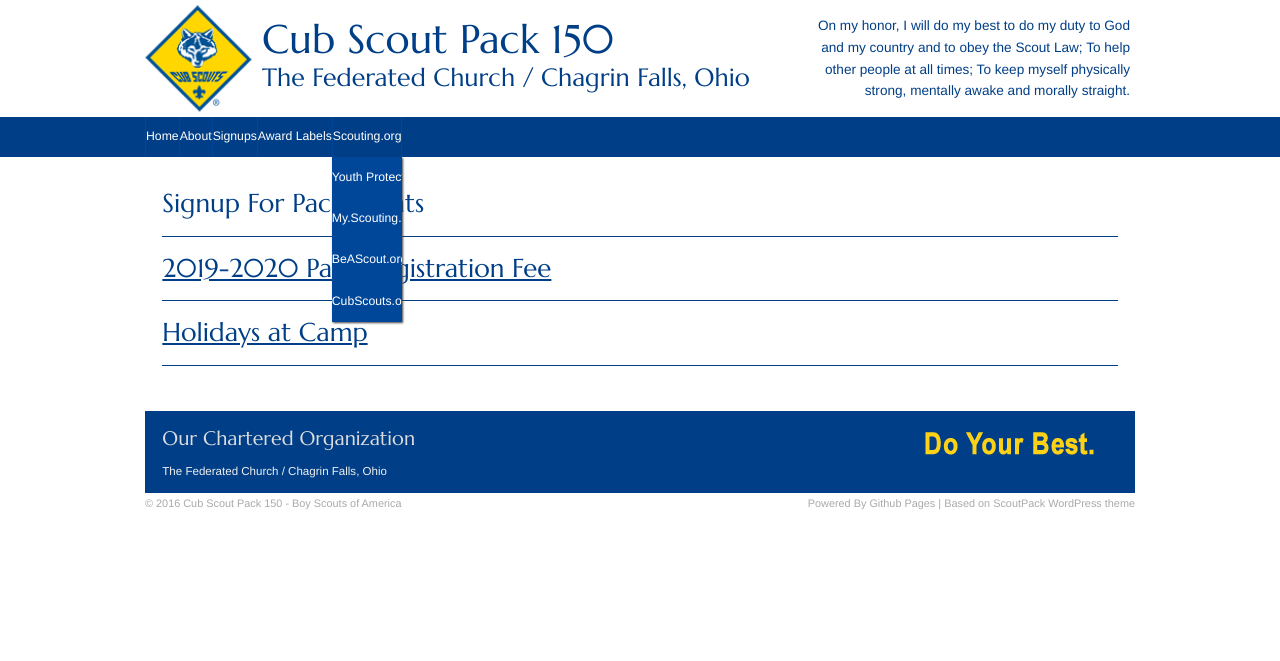
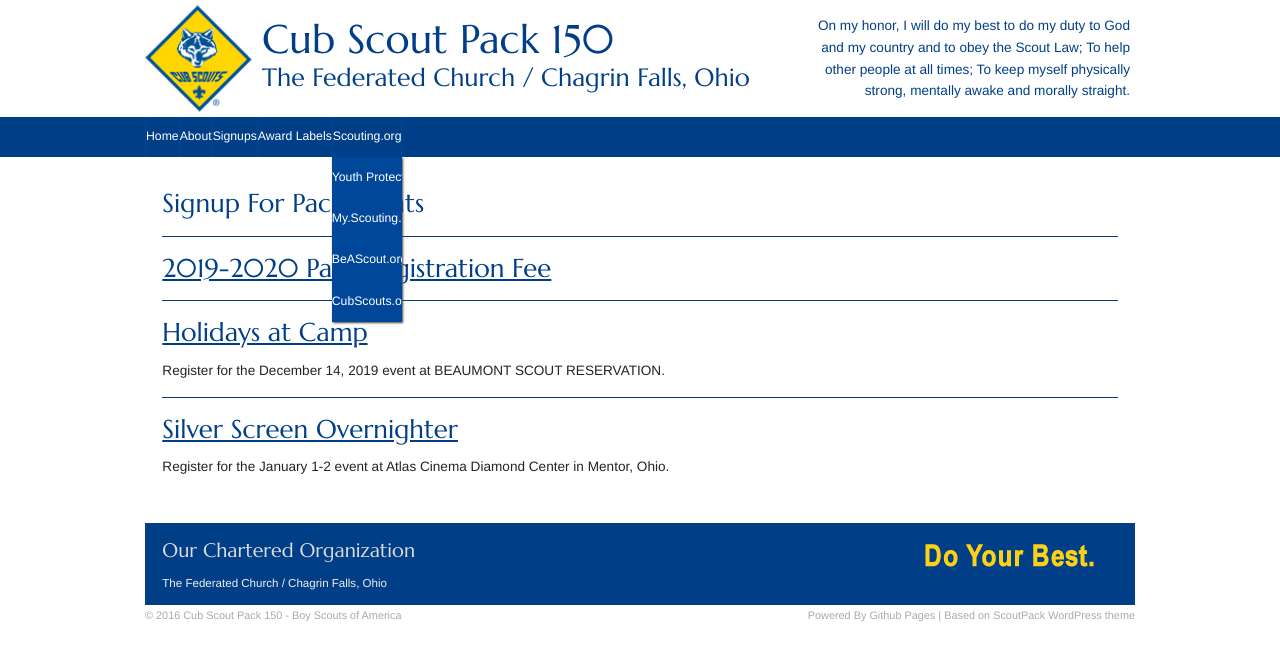
Before and after one commit to Pack150/Pack150.github.io, a Jekyll site: the page built from signups.md, in a window 1280 px wide. Shown: the top 661 px of the page. Built offline with Jekyll 4.4.1, drawn with Linux system fonts in a browser that asks for light colours; nearby versions of some CDN libraries; library files that are not in the unit come from our copies.

Commit message:
Added upcoming events

```diff
--- a/signups.md
+++ b/signups.md
@@ -13,4 +13,10 @@
 
 ## [Holidays at Camp](https://scoutingevent.com/440-Holidays)
 
+Register for the December 14, 2019 event at BEAUMONT SCOUT RESERVATION.
+
 ************
+
+## [Silver Screen Overnighter](https://scoutingevent.com/440-SilverScreenOvernighters)
+
+Register for the January 1-2 event at Atlas Cinema Diamond Center in Mentor, Ohio.
```
